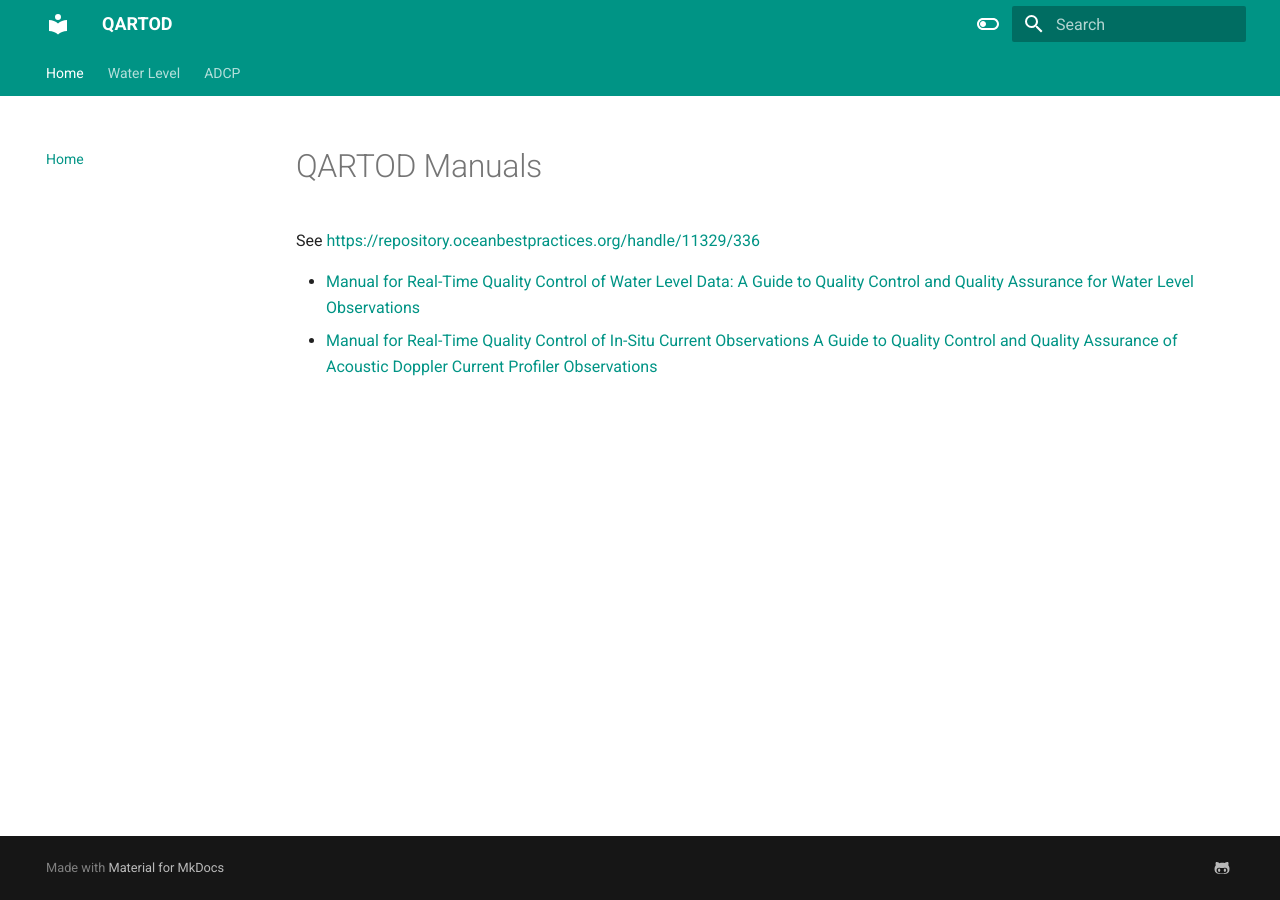
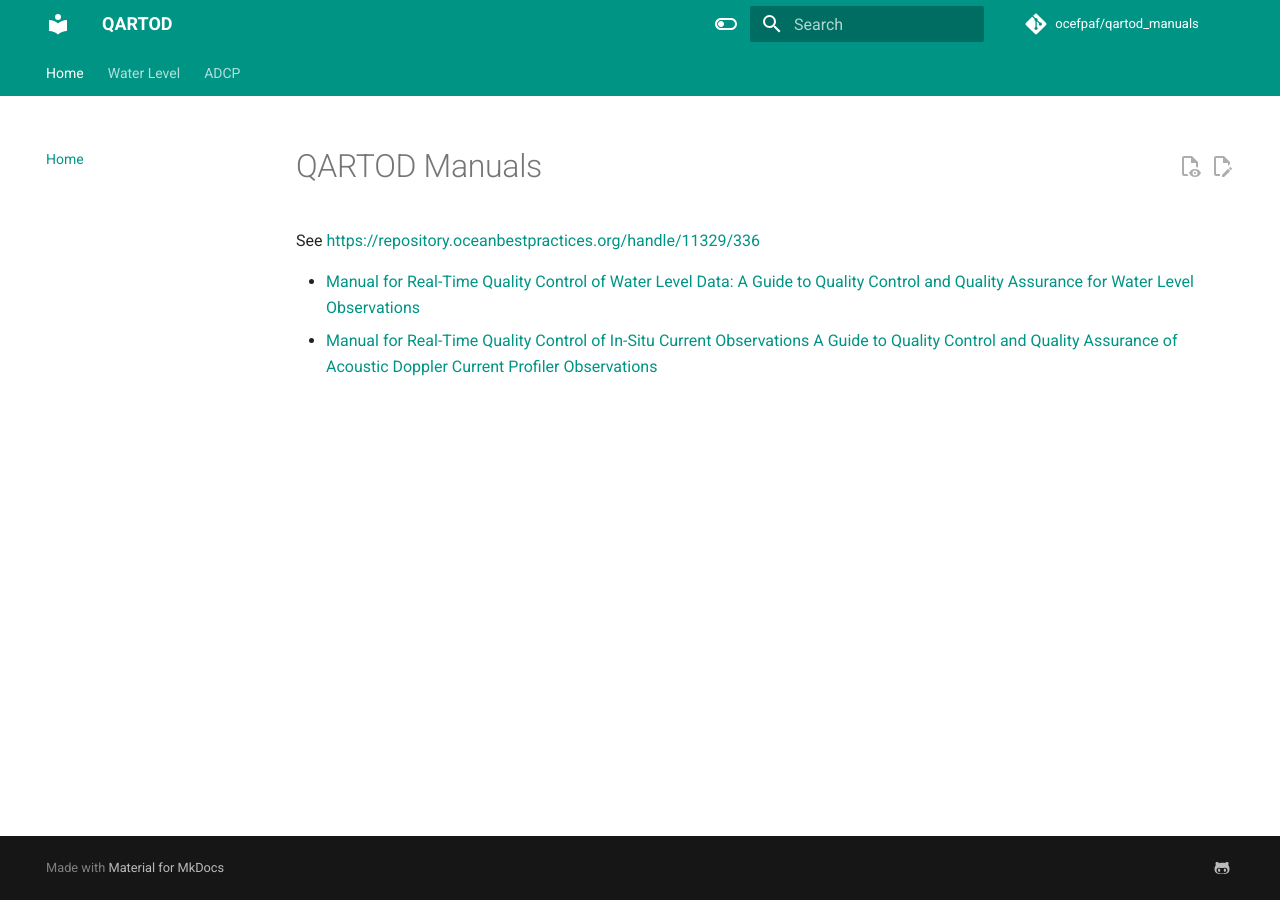
Before and after one commit to ocefpaf/qartod_manuals, an MkDocs documentation site: the page built from docs/index.md, in a window 1280 px wide. Built offline with MkDocs 1.6.1 and Material for MkDocs 9.7.7, drawn with Linux system fonts in a browser that asks for light colours; comment, search, counter and statistics services are not loaded; the version menu is left out.

Commit message:
add view, edit, and versioned docs

```diff
--- a/mkdocs.yml
+++ b/mkdocs.yml
@@ -1,4 +1,9 @@
 site_name: QARTOD
+
+# Repository
+repo_name: ocefpaf/qartod_manuals
+repo_url: https://github.com/ocefpaf/qartod_manuals
+edit_uri: edit/main/docs/
 
 theme:
   name: material
@@ -12,6 +17,10 @@ theme:
     - content.tabs.link
     - content.code.annotation
     - content.code.copy
+    - content.action.edit
+    - content.action.view
+    - content.code.annotate
+
   language: en
   palette:
     - scheme: default
@@ -36,6 +45,8 @@ extra:
   social:
     - icon: fontawesome/brands/github-alt
       link: https://github.com/ocefpaf
+  version:
+    provider: mike
 
 markdown_extensions:
   - toc
```
